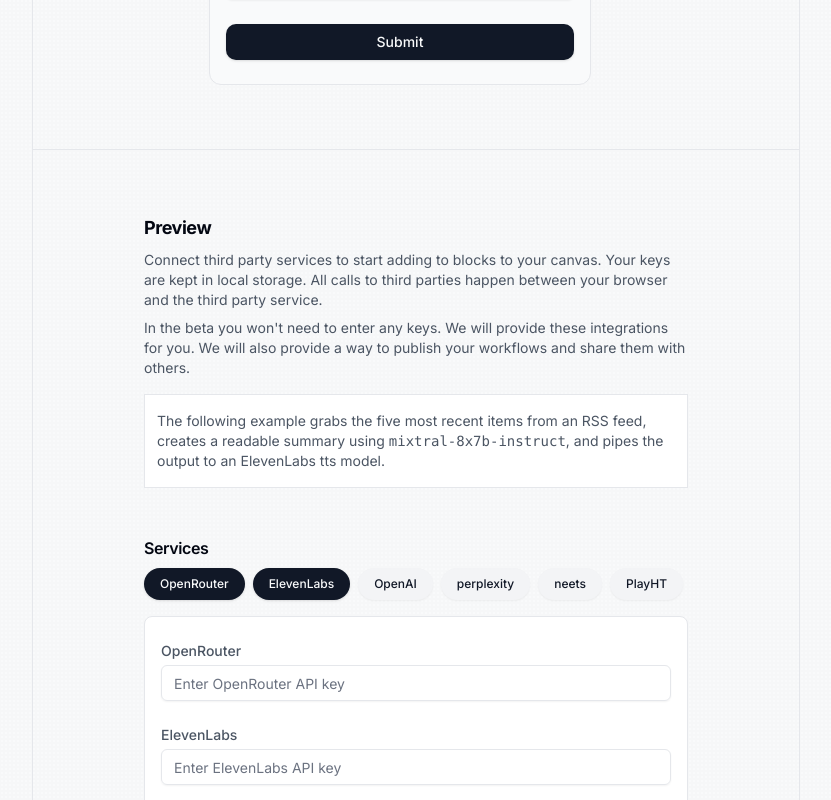
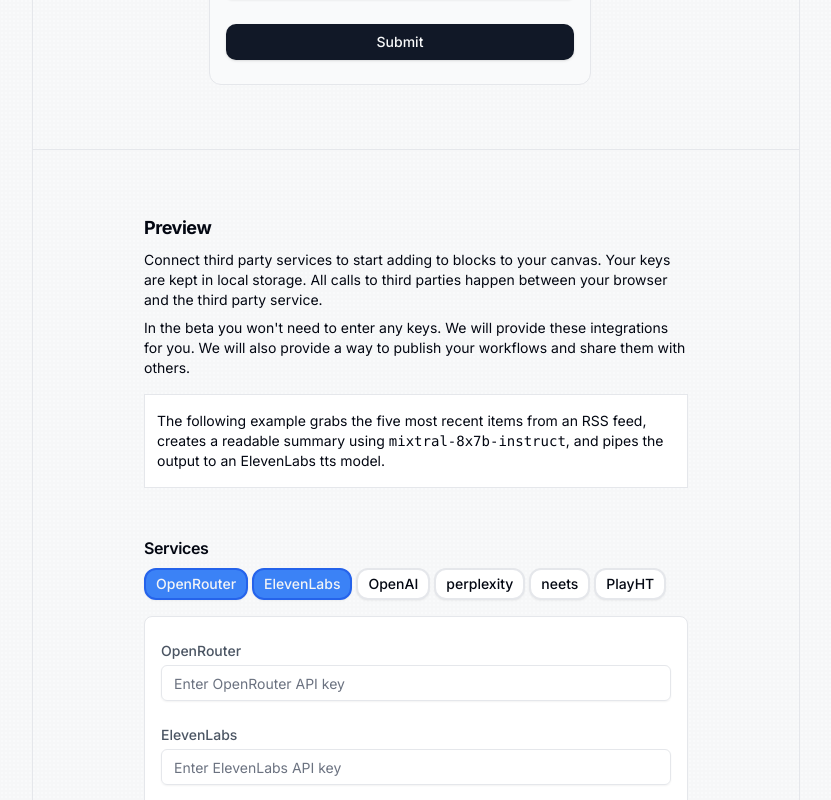
Before and after one commit to luhart/podsynth, a Next.js app in the folder podsynth.com/: page / in a window 1280 px wide. Shown: the part 490-1290 px from the top of the page, without its empty margins (224-1055 px from the left). Built offline with nearby package versions, Linux system fonts and the light colour scheme.

Commit message:
new toggle

```diff
--- a/podsynth.com/components/HomeClientAnon.tsx
+++ b/podsynth.com/components/HomeClientAnon.tsx
@@ -11,6 +11,7 @@
 import AddBlock from "@/components/workflow/WorkflowHeader";
 import WorkflowList from "./workflow/WorkflowList";
 import WorkFlowHeader from "@/components/workflow/WorkflowHeader";
+import { ToggleGroup, ToggleGroupItem } from "./ui/toggle-group";
 
 const servicesAtom = atomWithStorage("services", [
   {
@@ -83,20 +84,20 @@
     <div className="flex flex-col max-w-xl w-full p-4 gap-12" id="preview">
       {/* label */}
       <div className="flex flex-col gap-4">
-        <div className="flex flex-col gap-2">
+        <div className="flex flex-col gap-2 text-sm">
           <div className="text-lg font-bold tracking-tight">Preview</div>
-          <div className="text-gray-600 text-sm">
+          <div className="">
             Connect third party services to start adding to blocks to your
             canvas. Your keys are kept in local storage. All calls to third
             parties happen between your browser and the third party service.
           </div>
-          <div className="text-gray-600 text-sm">
+          <div className="">
             In the beta you won&apos;t need to enter any keys. We will provide
             these integrations for you. We will also provide a way to publish
             your workflows and share them with others.
           </div>
         </div>
-        <div className="text-gray-600 text-sm px-3 py-4 border bg-white">
+        <div className="px-3 py-4 border bg-white text-sm">
           The following example grabs the five most recent items from an RSS
           feed, creates a readable summary using{" "}
           <code>mixtral-8x7b-instruct</code>, and pipes the output to an
@@ -105,14 +106,11 @@
       </div>
 
       <div className="flex flex-col gap-2">
-        <div className="font-semibold tracking-tight">
-          Services
-        </div>
+        <div className="font-semibold tracking-tight">Services</div>
         {/* service toggles */}
-        <div className="flex flex-row gap-2 items-center justify-start flex-wrap">
+        {/* <div className="flex flex-row gap-2 items-center justify-start flex-wrap">
           {services.map((service) => (
             <div key={service.name} className="flex flex-col gap-2">
-              {/* badge toggle  */}
               <Button
                 size="sm"
                 className="rounded-full px-4 py-2"
@@ -131,7 +129,29 @@
               </Button>
             </div>
           ))}
-        </div>
+        </div> */}
+        <ToggleGroup
+          variant="outline"
+          className="flex flex-row gap-1 items-center justify-start flex-wrap"
+          type="multiple"
+          value={
+            services.filter((s) => s.enabled).map((s) => s.name) as string[]
+          }
+          onValueChange={(value) => {
+            setServices((prev) =>
+              prev.map((s) => ({
+                ...s,
+                enabled: value.includes(s.name),
+              }))
+            );
+          }}
+        >
+          {services.map((service) => (
+            <ToggleGroupItem key={service.name} value={service.name} size="sm">
+              {service.name}
+            </ToggleGroupItem>
+          ))}
+        </ToggleGroup>
         {services.some((s) => s.enabled) && (
           <div className="flex flex-col gap-6 border rounded-sm px-4 py-6 mt-2 bg-white">
             {services.map(
--- /dev/null
+++ b/podsynth.com/components/ui/toggle-group.tsx
@@ -0,0 +1,61 @@
+"use client"
+
+import * as React from "react"
+import * as ToggleGroupPrimitive from "@radix-ui/react-toggle-group"
+import { VariantProps } from "class-variance-authority"
+
+import { cn } from "@/lib/utils"
+import { toggleVariants } from "@/components/ui/toggle"
+
+const ToggleGroupContext = React.createContext<
+  VariantProps<typeof toggleVariants>
+>({
+  size: "default",
+  variant: "default",
+})
+
+const ToggleGroup = React.forwardRef<
+  React.ElementRef<typeof ToggleGroupPrimitive.Root>,
+  React.ComponentPropsWithoutRef<typeof ToggleGroupPrimitive.Root> &
+    VariantProps<typeof toggleVariants>
+>(({ className, variant, size, children, ...props }, ref) => (
+  <ToggleGroupPrimitive.Root
+    ref={ref}
+    className={cn("flex items-center justify-center gap-1", className)}
+    {...props}
+  >
+    <ToggleGroupContext.Provider value={{ variant, size }}>
+      {children}
+    </ToggleGroupContext.Provider>
+  </ToggleGroupPrimitive.Root>
+))
+
+ToggleGroup.displayName = ToggleGroupPrimitive.Root.displayName
+
+const ToggleGroupItem = React.forwardRef<
+  React.ElementRef<typeof ToggleGroupPrimitive.Item>,
+  React.ComponentPropsWithoutRef<typeof ToggleGroupPrimitive.Item> &
+    VariantProps<typeof toggleVariants>
+>(({ className, children, variant, size, ...props }, ref) => {
+  const context = React.useContext(ToggleGroupContext)
+
+  return (
+    <ToggleGroupPrimitive.Item
+      ref={ref}
+      className={cn(
+        toggleVariants({
+          variant: context.variant || variant,
+          size: context.size || size,
+        }),
+        className
+      )}
+      {...props}
+    >
+      {children}
+    </ToggleGroupPrimitive.Item>
+  )
+})
+
+ToggleGroupItem.displayName = ToggleGroupPrimitive.Item.displayName
+
+export { ToggleGroup, ToggleGroupItem }
--- /dev/null
+++ b/podsynth.com/components/ui/toggle.tsx
@@ -0,0 +1,45 @@
+"use client"
+
+import * as React from "react"
+import * as TogglePrimitive from "@radix-ui/react-toggle"
+import { cva, type VariantProps } from "class-variance-authority"
+
+import { cn } from "@/lib/utils"
+
+const toggleVariants = cva(
+  "inline-flex items-center justify-center rounded-lg text-sm font-medium transition-colors hover:bg-muted hover:text-muted-foreground focus-visible:outline-none focus-visible:ring-1 focus-visible:ring-ring disabled:pointer-events-none disabled:opacity-50 data-[state=on]:bg-blue-500 data-[state=on]:text-gray-100",
+  {
+    variants: {
+      variant: {
+        default: "bg-transparent",
+        outline:
+          "border-2 border-input bg-white shadow-sm hover:bg-accent hover:text-accent-foreground data-[state=on]:border-blue-600",
+      },
+      size: {
+        default: "h-9 px-3",
+        sm: "h-8 px-2.5",
+        lg: "h-10 px-3",
+      },
+    },
+    defaultVariants: {
+      variant: "default",
+      size: "default",
+    },
+  }
+)
+
+const Toggle = React.forwardRef<
+  React.ElementRef<typeof TogglePrimitive.Root>,
+  React.ComponentPropsWithoutRef<typeof TogglePrimitive.Root> &
+    VariantProps<typeof toggleVariants>
+>(({ className, variant, size, ...props }, ref) => (
+  <TogglePrimitive.Root
+    ref={ref}
+    className={cn(toggleVariants({ variant, size, className }))}
+    {...props}
+  />
+))
+
+Toggle.displayName = TogglePrimitive.Root.displayName
+
+export { Toggle, toggleVariants }
--- a/podsynth.com/components/workflow/WorkflowHeader.tsx
+++ b/podsynth.com/components/workflow/WorkflowHeader.tsx
@@ -1,8 +1,9 @@
-import { useWorkflowDispatch } from "../../lib/WorkflowContext";
+import { useWorkflow, useWorkflowDispatch } from "../../lib/WorkflowContext";
 import { Button } from "@/components/ui/button";
 
 export default function WorkFlowHeader() {
   const dispatch = useWorkflowDispatch();
+  const { blocks } = useWorkflow();
 
   return (
     <>
@@ -12,6 +13,7 @@
         <Button
           variant={"outline"}
           size={"sm"}
+          disabled={!blocks || blocks.length === 0}
           onClick={() => {
             dispatch({
               type: "RESET_WORKFLOW",
--- a/podsynth.com/package.json
+++ b/podsynth.com/package.json
@@ -13,6 +13,8 @@
     "@radix-ui/react-icons": "^1.3.0",
     "@radix-ui/react-popover": "^1.0.7",
     "@radix-ui/react-slot": "^1.0.2",
+    "@radix-ui/react-toggle": "^1.0.3",
+    "@radix-ui/react-toggle-group": "^1.0.4",
     "@supabase/ssr": "^0.1.0",
     "@supabase/supabase-js": "^2.39.3",
     "cheerio": "^1.0.0-rc.12",
```
Also changed, not shown: 1 other file (tests, documents, lock files or other folders).
